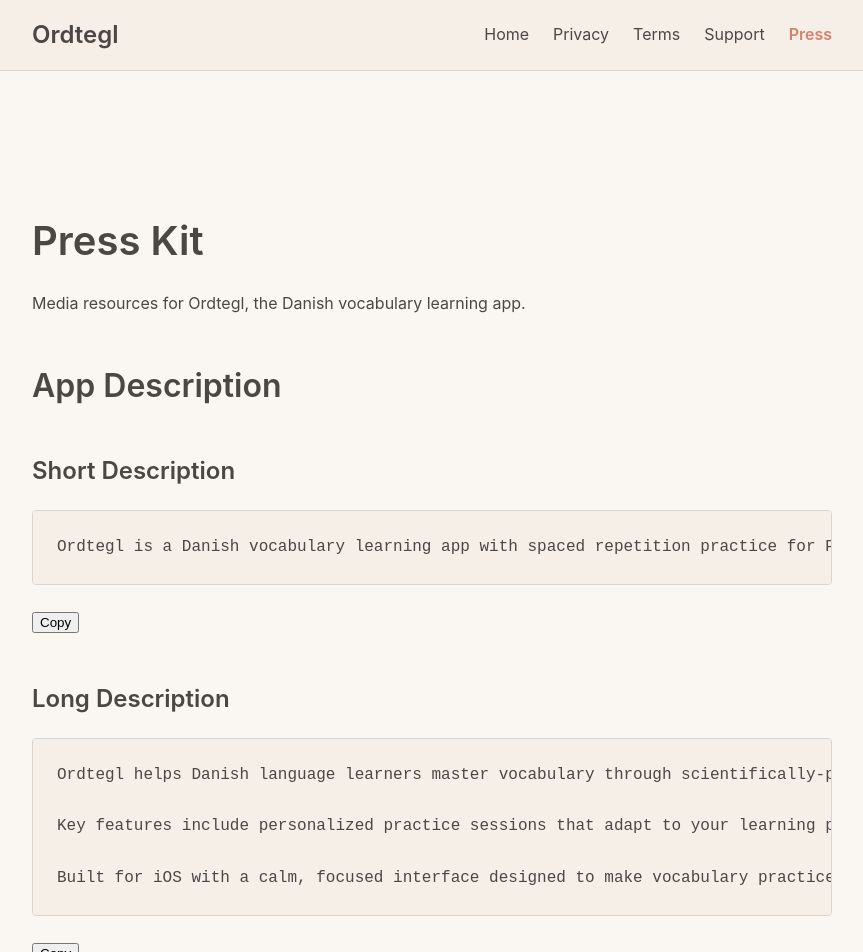
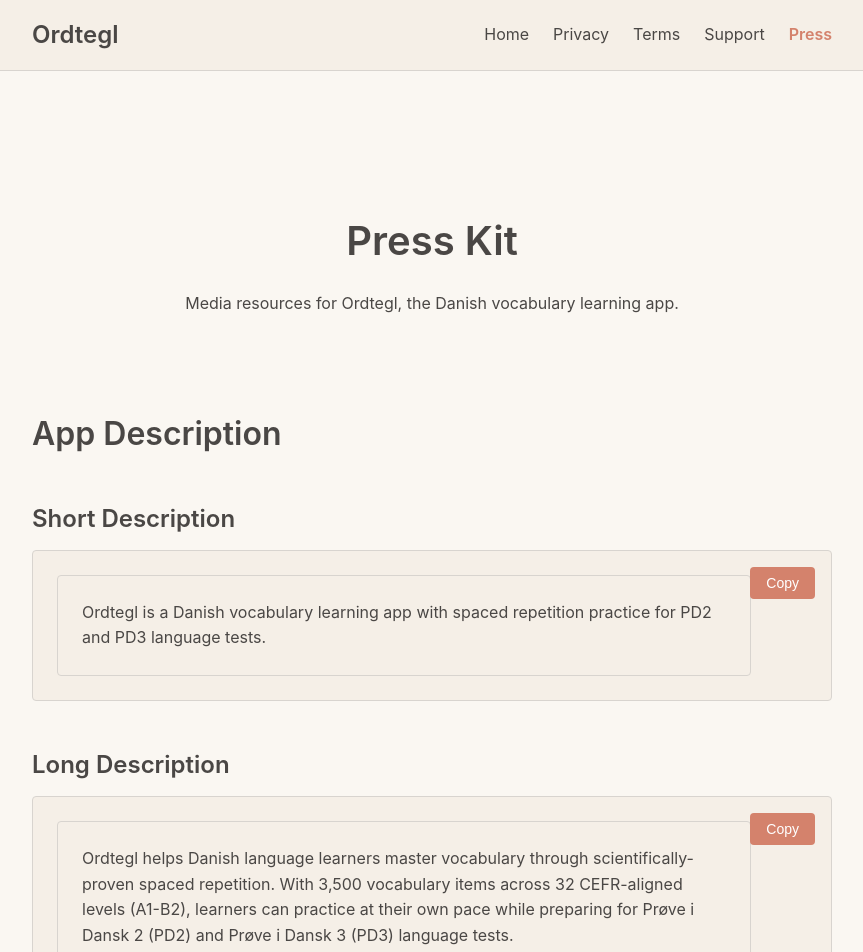
Before and after one commit to lovettbarron/ordtegl, a Jekyll site: the page built from _pages/press.md, in a window 1280 px wide. Shown: the top 952 px of the page, without its empty margins (208-1071 px from the left). Built offline with Jekyll 4.4.1, drawn with Linux system fonts in a browser that asks for light colours; comment, search, counter and statistics services are not loaded.

Commit message:
feat(04-01): add press page styles and clipboard functionality
- Create _sass/_press.scss with component styles
- Add @import press to main.scss
- Create assets/js/clipboard.js for copy-to-clipboard

```diff
--- /dev/null
+++ b/_sass/_press.scss
@@ -0,0 +1,158 @@
+// Press Kit page styles
+
+.press-intro {
+  text-align: center;
+  margin-bottom: $spacing-xl;
+}
+
+.press-section {
+  margin-bottom: $spacing-xl;
+}
+
+// Description blocks with copy functionality
+.description-block {
+  margin-bottom: $spacing-lg;
+
+  h3 {
+    margin-bottom: $spacing-sm;
+  }
+}
+
+.copyable {
+  position: relative;
+  background-color: $color-surface;
+  border: 1px solid $color-border;
+  border-radius: $border-radius-sm;
+  padding: $spacing-md;
+  padding-right: 80px; // Room for copy button
+
+  pre {
+    margin: 0;
+    white-space: pre-wrap;
+    word-wrap: break-word;
+    font-family: inherit;
+    font-size: $font-size-base;
+    color: $color-text-primary;
+  }
+}
+
+.copy-btn {
+  position: absolute;
+  top: $spacing-sm;
+  right: $spacing-sm;
+  background-color: $color-accent;
+  color: white;
+  border: none;
+  border-radius: $border-radius-sm;
+  padding: $spacing-xs $spacing-sm;
+  cursor: pointer;
+  font-size: $font-size-base * 0.875;
+  transition: background-color 0.2s ease;
+
+  &:hover {
+    background-color: $color-accent-hover;
+  }
+
+  &.copied {
+    background-color: $color-gray-medium;
+  }
+}
+
+// Asset grids (icons and screenshots)
+.asset-grid {
+  display: grid;
+  grid-template-columns: repeat(auto-fit, minmax(200px, 1fr));
+  gap: $spacing-md;
+  margin-bottom: $spacing-xl;
+}
+
+.asset-card {
+  background-color: $color-surface;
+  border: 1px solid $color-border;
+  border-radius: $border-radius-sm;
+  padding: $spacing-md;
+  text-align: center;
+
+  img {
+    max-width: 100%;
+    height: auto;
+    margin-bottom: $spacing-sm;
+    border-radius: $border-radius-sm;
+  }
+
+  .asset-name {
+    font-weight: 600;
+    margin-bottom: $spacing-xs;
+  }
+
+  .asset-meta {
+    font-size: $font-size-base * 0.875;
+    color: $color-text-secondary;
+    margin-bottom: $spacing-sm;
+  }
+
+  .download-btn {
+    display: inline-block;
+    background-color: $color-accent;
+    color: white;
+    padding: $spacing-xs $spacing-sm;
+    border-radius: $border-radius-sm;
+    text-decoration: none;
+    font-size: $font-size-base * 0.875;
+
+    &:hover {
+      background-color: $color-accent-hover;
+      color: white;
+    }
+  }
+}
+
+// Attribution section
+.attributions {
+  margin-top: $spacing-xl;
+  padding-top: $spacing-lg;
+  border-top: 1px solid $color-border;
+}
+
+.attribution-item {
+  background-color: $color-surface;
+  border-left: 4px solid $color-accent;
+  padding: $spacing-md;
+  margin-bottom: $spacing-md;
+
+  h4 {
+    margin-top: 0;
+    margin-bottom: $spacing-xs;
+  }
+
+  .license {
+    font-size: $font-size-base * 0.875;
+    color: $color-text-secondary;
+    margin-bottom: $spacing-xs;
+  }
+
+  .note {
+    font-size: $font-size-base * 0.875;
+    font-style: italic;
+    color: $color-text-secondary;
+    margin-top: $spacing-sm;
+  }
+}
+
+// Responsive adjustments
+@media (max-width: 767px) {
+  .copyable {
+    padding-right: $spacing-md;
+    padding-bottom: 60px; // Stack button below on mobile
+  }
+
+  .copy-btn {
+    top: auto;
+    bottom: $spacing-sm;
+    right: $spacing-sm;
+  }
+
+  .asset-grid {
+    grid-template-columns: 1fr;
+  }
+}
--- a/assets/css/main.scss
+++ b/assets/css/main.scss
@@ -6,3 +6,4 @@
 @import "layout";
 @import "components";
 @import "landing";
+@import "press";
--- /dev/null
+++ b/assets/js/clipboard.js
@@ -0,0 +1,30 @@
+// Copy-to-clipboard functionality for press kit
+document.addEventListener('DOMContentLoaded', function() {
+  var copyButtons = document.querySelectorAll('.copy-btn');
+
+  copyButtons.forEach(function(button) {
+    button.addEventListener('click', function() {
+      var targetId = this.getAttribute('data-copy-target');
+      var targetElement = document.getElementById(targetId);
+
+      if (targetElement && navigator.clipboard) {
+        var textToCopy = targetElement.textContent;
+
+        navigator.clipboard.writeText(textToCopy).then(function() {
+          // Visual feedback
+          button.textContent = 'Copied!';
+          button.classList.add('copied');
+
+          // Reset after 2 seconds
+          setTimeout(function() {
+            button.textContent = 'Copy';
+            button.classList.remove('copied');
+          }, 2000);
+        }).catch(function(err) {
+          console.error('Failed to copy: ', err);
+          button.textContent = 'Error';
+        });
+      }
+    });
+  });
+});
```
